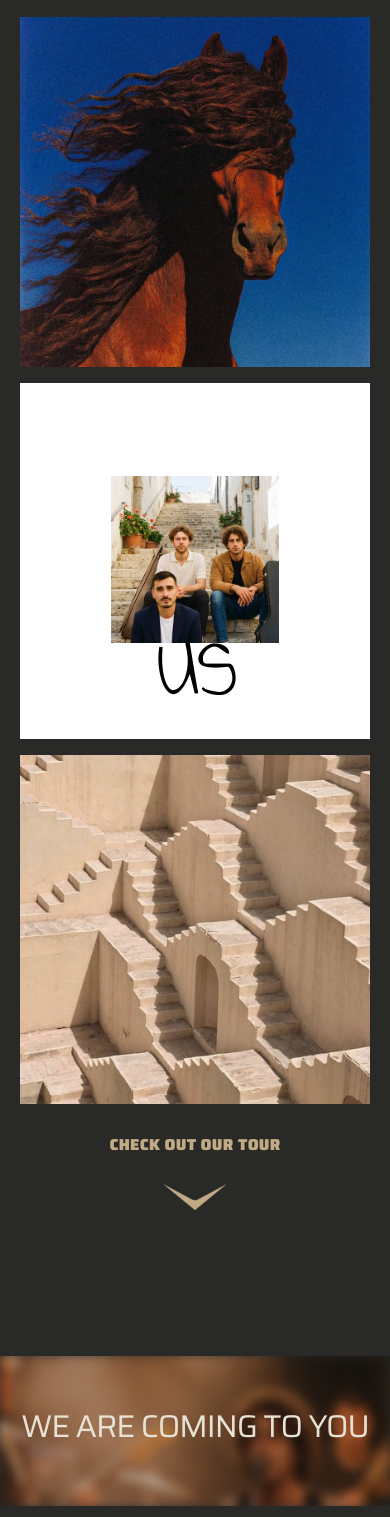
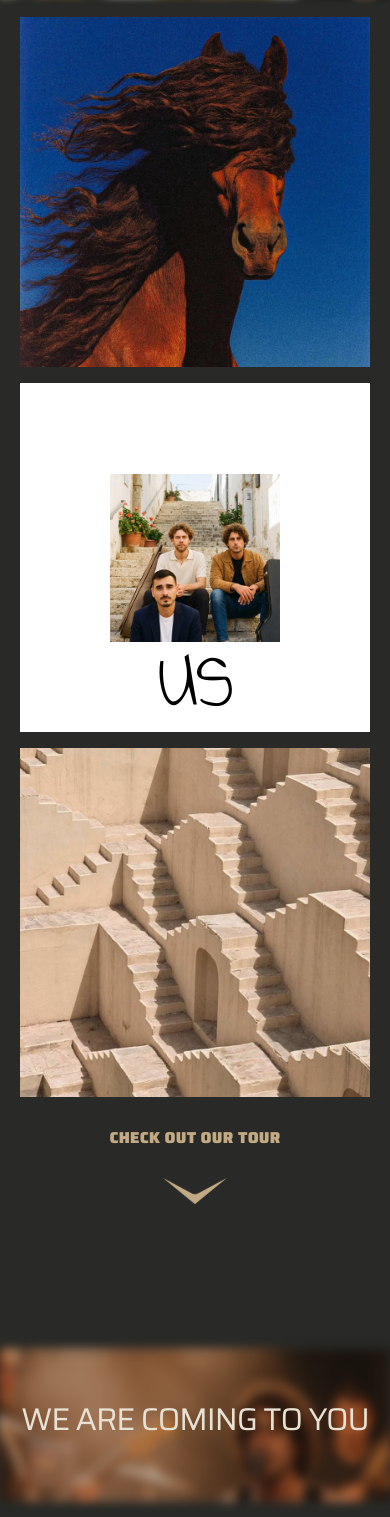
Before and after one commit to JazzFOXTROT/middle-east, a plain HTML site: page index.html in a window 390 px wide. Shown: the part 2275-3792 px from the top of the page. Drawn offline with Linux system fonts and the light colour scheme.

Commit message:
Mobile: fix album page layout, soft banner edges, member names above photos

```diff
--- a/styles.css
+++ b/styles.css
@@ -222,6 +222,7 @@ body:not(.at-hero) .brand-text { opacity: 0; transform: translateY(calc(8 * var(
   :root { --u: 1px; }
   .desk { display: none !important; }
   .mob { display: block; }
+  .mob.mstage { display: flow-root; }
   body { --m: calc(min(100vw, 560px) / 402); }
   .site-header { height: calc(80 * var(--m)); }
   body[data-theme="stairs"] { --nav: #5e3000; --icon-opacity: 1; }
@@ -256,24 +257,24 @@ body:not(.at-hero) .brand-text { opacity: 0; transform: translateY(calc(8 * var(
   .t96.fit-tour { font-size: calc((100vw - 40px) * 0.0966); white-space: nowrap; }
   .disc-grid { display: grid; gap: 16px; }
   .disc { aspect-ratio: 1; }
-  .disc-us { aspect-ratio: 419/426; }
-  .disc-us .ph { left: 26%; top: 26%; width: 48%; height: 47%; }
-  .disc-us .ttl { left: 39%; top: 66%; font-size: 22vw; }
+  .disc-us { aspect-ratio: 419/418; }
+  .disc-us { --u: calc((100vw - 40px) / 419); }
   .banner { margin: 0 -20px; }
   .hovercard { display: none; }
   .thumbs { display: grid; grid-template-columns: repeat(4, 1fr); gap: 8px; }
   .thumbs .a { aspect-ratio: 1; }
   .thumbs .a > img.fill { height: 100%; aspect-ratio: auto; }
   .order-first { order: -1; }
-  .back { order: -2; width: 48px !important; height: 30px !important; flex: none; }
+  .back { display: none !important; }
+  [data-member] > h3.t36 { order: -2; text-align: left; }
   .stage > .down { order: 10; align-self: center; margin-top: 12px; }
   .stage > h2.t96, .stage > .banner { order: -1; }
   /* discography / tour: photo banner behind the title */
   #s-discography { --bh: 110px; } #s-tour { --bh: 150px; }
-  .stage > .banner { display: block; margin: 0 -20px; height: var(--bh); overflow: hidden; }
+  .stage > .banner { display: block; margin: 0 -20px; height: var(--bh); overflow: visible; }
+  #s-discography > .banner { --blur: 4; } #s-tour > .banner { --blur: 6.1; }
   .stage > .banner > img { width: 100%; height: 100%; object-fit: cover; }
   .stage > .banner + h2.t96 { margin-top: calc(-20px - var(--bh)); height: var(--bh); display: flex; align-items: center; justify-content: center; position: relative; z-index: 1; }
   .thumbs .a { width: auto; height: auto; }
-  .disc-us .ph { position: absolute !important; }
   .lb .lb-prev, .lb .lb-next { top: auto; bottom: 10px; transform: none; }
 }
```
